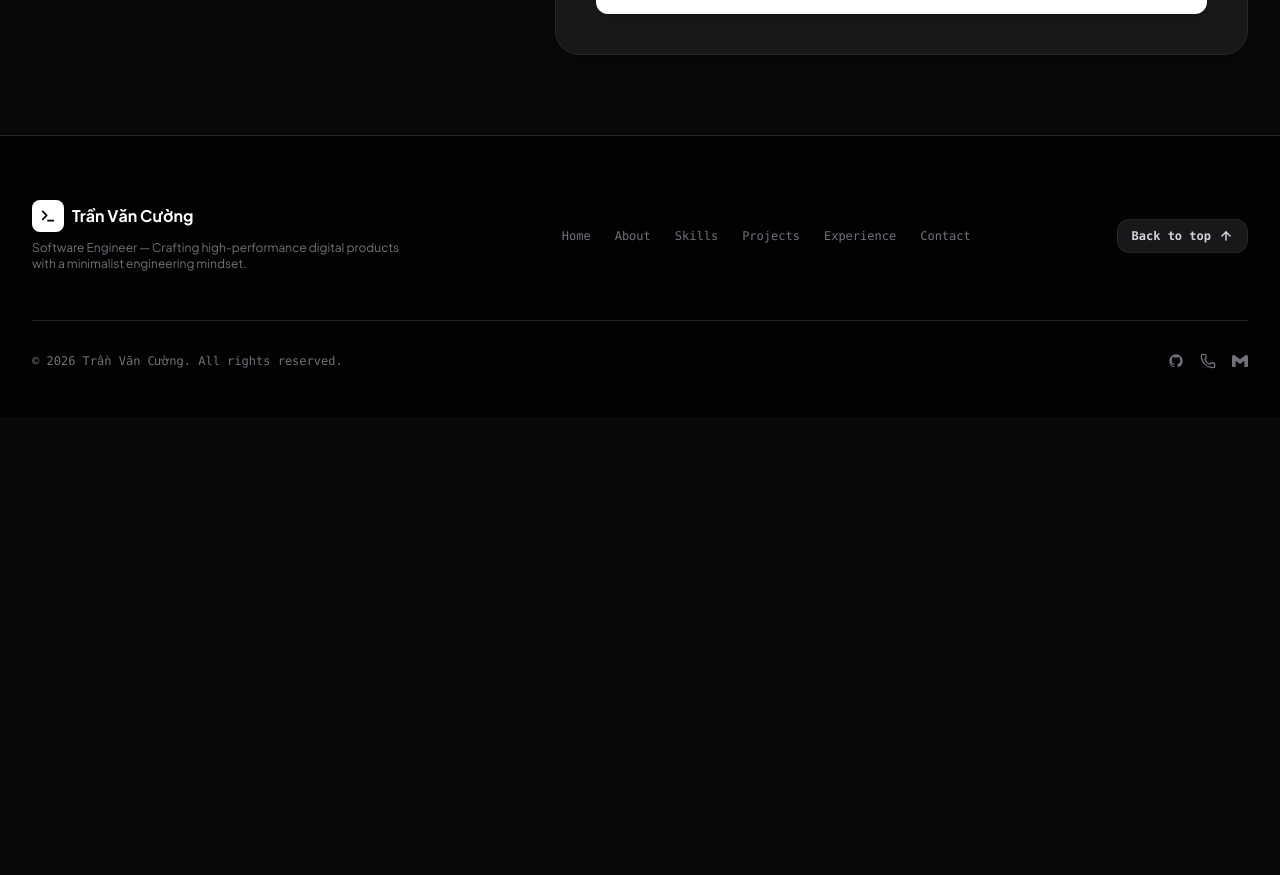
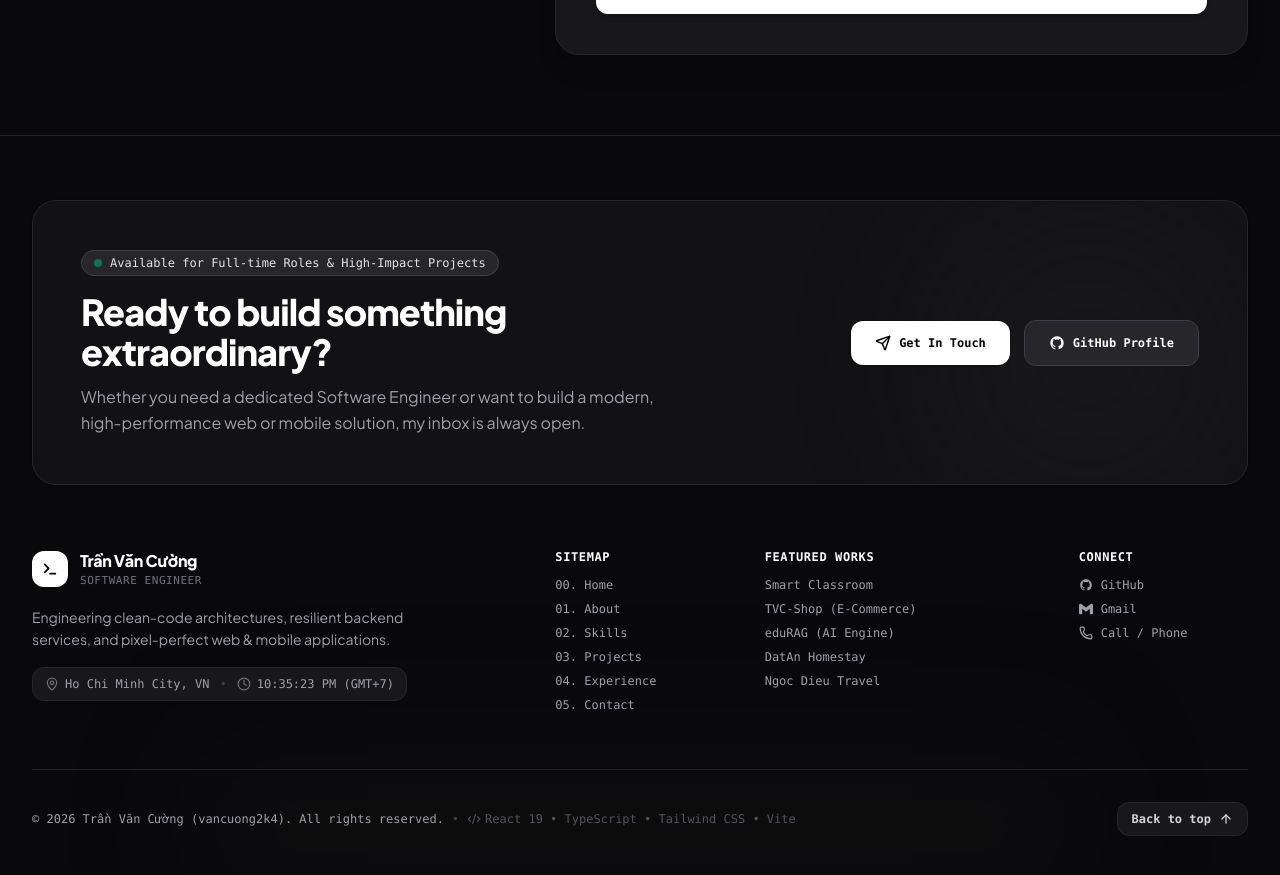
Before and after one commit to vancuong2k4/portfolio, a React (Vite) app: page / in a window 1280 px wide. Shown: the part 7940-8815 px from the top of the page. Before the commit the page ends 8357 px from the top, so only its background shows below. Built offline with nearby package versions, Linux system fonts and the light colour scheme.

Commit message:
feat(footer): redesign footer with professional CTA banner, multi-column sitemap, and live timezone clock

```diff
--- a/src/components/Footer.tsx
+++ b/src/components/Footer.tsx
@@ -1,9 +1,41 @@
-import React from 'react'
+import React, { useState, useEffect } from 'react'
 import { profileData } from '../data/portfolioData'
-import { ArrowUp, Terminal, Phone } from 'lucide-react'
+import {
+  ArrowUp,
+  Terminal,
+  Phone,
+  MapPin,
+  Clock,
+  ExternalLink,
+  Send,
+  Code2
+} from 'lucide-react'
 import { GithubIcon, GmailIcon } from './SocialIcons'
 
 export const Footer: React.FC = () => {
+  const [timeString, setTimeString] = useState<string>('')
+
+  useEffect(() => {
+    const updateTime = () => {
+      try {
+        const formatted = new Intl.DateTimeFormat('en-US', {
+          timeZone: 'Asia/Ho_Chi_Minh',
+          hour: '2-digit',
+          minute: '2-digit',
+          second: '2-digit',
+          hour12: true
+        }).format(new Date())
+        setTimeString(formatted)
+      } catch {
+        setTimeString('')
+      }
+    }
+
+    updateTime()
+    const interval = setInterval(updateTime, 1000)
+    return () => clearInterval(interval)
+  }, [])
+
   const scrollToTop = () => {
     window.scrollTo({ top: 0, behavior: 'smooth' })
   }
@@ -11,84 +43,240 @@ export const Footer: React.FC = () => {
   const currentYear = new Date().getFullYear()
 
   return (
-    <footer className="relative border-t border-zinc-200 dark:border-zinc-800 bg-white/70 dark:bg-black/70 backdrop-blur-md pt-16 pb-12">
-      <div className="max-w-7xl mx-auto px-4 sm:px-6 lg:px-8">
+    <footer className="relative border-t border-zinc-200 dark:border-zinc-800/80 bg-white dark:bg-[#09090b] pt-16 pb-12 overflow-hidden transition-colors duration-300">
 
-        <div className="flex flex-col md:flex-row items-center justify-between gap-8 pb-12 border-b border-zinc-200 dark:border-zinc-800">
+      {/* Ambient background glow */}
+      <div className="absolute bottom-0 left-1/2 -translate-x-1/2 w-3/4 max-w-4xl h-48 bg-gradient-to-t from-zinc-200/40 dark:from-zinc-800/20 to-transparent blur-3xl pointer-events-none" />
 
-          {/* Brand */}
-          <div className="flex flex-col items-center md:items-start text-center md:text-left">
-            <div className="flex items-center gap-2 mb-2">
-              <div className="w-8 h-8 rounded-lg bg-black dark:bg-white text-white dark:text-black flex items-center justify-center font-bold">
+      <div className="max-w-7xl mx-auto px-4 sm:px-6 lg:px-8 relative z-10">
+
+        {/* Pre-footer Call to Action Card */}
+        <div className="relative overflow-hidden mb-16 p-8 sm:p-12 rounded-3xl bg-zinc-50 dark:bg-zinc-900/60 border border-zinc-200 dark:border-zinc-800 shadow-sm">
+          {/* Subtle accent corner glow */}
+          <div className="absolute top-0 right-0 w-80 h-80 bg-zinc-200/50 dark:bg-zinc-800/30 rounded-full blur-3xl pointer-events-none" />
+
+          <div className="relative z-10 flex flex-col lg:flex-row items-start lg:items-center justify-between gap-8">
+            <div className="max-w-2xl">
+              <div className="inline-flex items-center gap-2 px-3 py-1 rounded-full text-xs font-mono font-medium bg-white dark:bg-zinc-800 border border-zinc-200 dark:border-zinc-700 text-zinc-800 dark:text-zinc-200 mb-4 shadow-2xs">
+                <span className="w-2 h-2 rounded-full bg-emerald-500 animate-pulse" />
+                <span>Available for Full-time Roles & High-Impact Projects</span>
+              </div>
+              <h3 className="text-2xl sm:text-3xl lg:text-4xl font-black text-zinc-900 dark:text-white tracking-tight">
+                Ready to build something extraordinary?
+              </h3>
+              <p className="mt-3 text-sm sm:text-base text-zinc-600 dark:text-zinc-400 leading-relaxed max-w-xl">
+                Whether you need a dedicated Software Engineer or want to build a modern, high-performance web or mobile solution, my inbox is always open.
+              </p>
+            </div>
+
+            <div className="flex flex-wrap items-center gap-3.5 w-full sm:w-auto">
+              <a
+                href="#contact"
+                className="flex-1 sm:flex-none inline-flex items-center justify-center gap-2 px-6 py-3.5 rounded-xl text-xs font-mono font-bold bg-black text-white dark:bg-white dark:text-black hover:bg-zinc-800 dark:hover:bg-zinc-200 shadow-sm transition-all active:scale-95 cursor-pointer"
+              >
+                <Send className="w-4 h-4 stroke-[2.2]" />
+                <span>Get In Touch</span>
+              </a>
+              <a
+                href={profileData.github}
+                target="_blank"
+                rel="noreferrer"
+                className="flex-1 sm:flex-none inline-flex items-center justify-center gap-2 px-6 py-3.5 rounded-xl text-xs font-mono font-bold bg-white dark:bg-zinc-800 text-zinc-900 dark:text-white border border-zinc-200 dark:border-zinc-700 hover:border-zinc-400 dark:hover:border-zinc-500 shadow-xs transition-all active:scale-95 cursor-pointer"
+              >
+                <GithubIcon className="w-4 h-4" />
+                <span>GitHub Profile</span>
+              </a>
+            </div>
+          </div>
+        </div>
+
+        {/* Main Footer Navigation Grid */}
+        <div className="grid grid-cols-1 md:grid-cols-2 lg:grid-cols-12 gap-10 pb-14 border-b border-zinc-200 dark:border-zinc-800/80">
+
+          {/* Brand & Live Local Time (5 cols) */}
+          <div className="lg:col-span-5 space-y-4">
+            <div className="flex items-center gap-3">
+              <div className="w-9 h-9 rounded-xl bg-black dark:bg-white text-white dark:text-black flex items-center justify-center font-bold shadow-xs">
                 <Terminal className="w-4 h-4 stroke-[2.5]" />
               </div>
-              <span className="font-bold text-base text-zinc-900 dark:text-white">
-                {profileData.name}
-              </span>
+              <div>
+                <span className="font-black text-base tracking-tight text-zinc-900 dark:text-white block">
+                  {profileData.name}
+                </span>
+                <span className="text-[11px] font-mono text-zinc-500 uppercase tracking-wider block">
+                  {profileData.role}
+                </span>
+              </div>
             </div>
-            <p className="text-xs text-zinc-500 max-w-sm">
-              {profileData.role} — Crafting high-performance digital products with a minimalist engineering mindset.
+
+            <p className="text-xs sm:text-sm text-zinc-600 dark:text-zinc-400 leading-relaxed max-w-sm">
+              Engineering clean-code architectures, resilient backend services, and pixel-perfect web & mobile applications.
             </p>
+
+            {/* Live Location & Local Time Widget */}
+            <div className="inline-flex flex-wrap items-center gap-2.5 p-2.5 sm:px-3 sm:py-2 rounded-xl bg-zinc-100/80 dark:bg-zinc-900 border border-zinc-200 dark:border-zinc-800 text-xs font-mono text-zinc-600 dark:text-zinc-400">
+              <div className="flex items-center gap-1.5">
+                <MapPin className="w-3.5 h-3.5 text-zinc-500 shrink-0" />
+                <span>Ho Chi Minh City, VN</span>
+              </div>
+              <span className="text-zinc-300 dark:text-zinc-700">•</span>
+              <div className="flex items-center gap-1.5">
+                <Clock className="w-3.5 h-3.5 text-zinc-500 shrink-0" />
+                <span>{timeString ? `${timeString} (GMT+7)` : 'GMT+7 (ICT)'}</span>
+              </div>
+            </div>
           </div>
 
-          {/* Quick links */}
-          <div className="flex flex-wrap items-center justify-center gap-6 text-xs font-mono font-medium text-zinc-500">
-            <a href="#home" className="hover:text-black dark:hover:text-white transition-colors">Home</a>
-            <a href="#about" className="hover:text-black dark:hover:text-white transition-colors">About</a>
-            <a href="#skills" className="hover:text-black dark:hover:text-white transition-colors">Skills</a>
-            <a href="#projects" className="hover:text-black dark:hover:text-white transition-colors">Projects</a>
-            <a href="#experience" className="hover:text-black dark:hover:text-white transition-colors">Experience</a>
-            <a href="#contact" className="hover:text-black dark:hover:text-white transition-colors">Contact</a>
+          {/* Column 2: Sitemap Navigation (2 cols) */}
+          <div className="lg:col-span-2 space-y-3">
+            <p className="text-xs font-mono font-bold uppercase tracking-wider text-zinc-900 dark:text-white">
+              Sitemap
+            </p>
+            <ul className="space-y-2 text-xs font-mono text-zinc-500 dark:text-zinc-400">
+              <li>
+                <a href="#home" className="hover:text-black dark:hover:text-white transition-colors">00. Home</a>
+              </li>
+              <li>
+                <a href="#about" className="hover:text-black dark:hover:text-white transition-colors">01. About</a>
+              </li>
+              <li>
+                <a href="#skills" className="hover:text-black dark:hover:text-white transition-colors">02. Skills</a>
+              </li>
+              <li>
+                <a href="#projects" className="hover:text-black dark:hover:text-white transition-colors">03. Projects</a>
+              </li>
+              <li>
+                <a href="#experience" className="hover:text-black dark:hover:text-white transition-colors">04. Experience</a>
+              </li>
+              <li>
+                <a href="#contact" className="hover:text-black dark:hover:text-white transition-colors">05. Contact</a>
+              </li>
+            </ul>
           </div>
 
-          {/* Back to top button */}
-          <div>
-            <button
-              onClick={scrollToTop}
-              aria-label="Scroll to top"
-              className="group flex items-center gap-2 px-3.5 py-2 rounded-xl text-xs font-mono font-bold text-zinc-700 dark:text-zinc-300 bg-zinc-100 dark:bg-zinc-900 hover:bg-zinc-200 dark:hover:bg-zinc-800 border border-zinc-200 dark:border-zinc-800 hover:border-zinc-400 dark:hover:border-zinc-600 transition-all cursor-pointer"
-            >
-              <span>Back to top</span>
-              <ArrowUp className="w-3.5 h-3.5 stroke-[2.5] text-zinc-700 dark:text-zinc-300 group-hover:text-black dark:group-hover:text-white group-hover:-translate-y-0.5 transition-all" />
-            </button>
+          {/* Column 3: Featured Works (3 cols) */}
+          <div className="lg:col-span-3 space-y-3">
+            <p className="text-xs font-mono font-bold uppercase tracking-wider text-zinc-900 dark:text-white">
+              Featured Works
+            </p>
+            <ul className="space-y-2 text-xs font-mono text-zinc-500 dark:text-zinc-400">
+              <li>
+                <a
+                  href="https://github.com/vancuong2k4/Smart-Classroom-Management-System"
+                  target="_blank"
+                  rel="noreferrer"
+                  className="hover:text-black dark:hover:text-white transition-colors flex items-center justify-between group"
+                >
+                  <span className="truncate">Smart Classroom</span>
+                  <ExternalLink className="w-3 h-3 opacity-0 group-hover:opacity-100 transition-opacity shrink-0 ml-1" />
+                </a>
+              </li>
+              <li>
+                <a
+                  href="https://github.com/vancuong2k4/TVC-Shop"
+                  target="_blank"
+                  rel="noreferrer"
+                  className="hover:text-black dark:hover:text-white transition-colors flex items-center justify-between group"
+                >
+                  <span className="truncate">TVC-Shop (E-Commerce)</span>
+                  <ExternalLink className="w-3 h-3 opacity-0 group-hover:opacity-100 transition-opacity shrink-0 ml-1" />
+                </a>
+              </li>
+              <li>
+                <a
+                  href="https://github.com/vancuong2k4/eduRAG"
+                  target="_blank"
+                  rel="noreferrer"
+                  className="hover:text-black dark:hover:text-white transition-colors flex items-center justify-between group"
+                >
+                  <span className="truncate">eduRAG (AI Engine)</span>
+                  <ExternalLink className="w-3 h-3 opacity-0 group-hover:opacity-100 transition-opacity shrink-0 ml-1" />
+                </a>
+              </li>
+              <li>
+                <a
+                  href="https://vancuong2k4.github.io/DatAnHomestay/"
+                  target="_blank"
+                  rel="noreferrer"
+                  className="hover:text-black dark:hover:text-white transition-colors flex items-center justify-between group"
+                >
+                  <span className="truncate">DatAn Homestay</span>
+                  <ExternalLink className="w-3 h-3 opacity-0 group-hover:opacity-100 transition-opacity shrink-0 ml-1" />
+                </a>
+              </li>
+              <li>
+                <a
+                  href="https://vancuong2k4.github.io/travel-ngocdieu/"
+                  target="_blank"
+                  rel="noreferrer"
+                  className="hover:text-black dark:hover:text-white transition-colors flex items-center justify-between group"
+                >
+                  <span className="truncate">Ngoc Dieu Travel</span>
+                  <ExternalLink className="w-3 h-3 opacity-0 group-hover:opacity-100 transition-opacity shrink-0 ml-1" />
+                </a>
+              </li>
+            </ul>
+          </div>
+
+          {/* Column 4: Channels & Direct (2 cols) */}
+          <div className="lg:col-span-2 space-y-3">
+            <p className="text-xs font-mono font-bold uppercase tracking-wider text-zinc-900 dark:text-white">
+              Connect
+            </p>
+            <ul className="space-y-2 text-xs font-mono text-zinc-500 dark:text-zinc-400">
+              <li>
+                <a
+                  href={profileData.github}
+                  target="_blank"
+                  rel="noreferrer"
+                  className="hover:text-black dark:hover:text-white transition-colors flex items-center gap-2 group"
+                >
+                  <GithubIcon className="w-3.5 h-3.5 shrink-0" />
+                  <span>GitHub</span>
+                </a>
+              </li>
+              <li>
+                <a
+                  href={`mailto:${profileData.email}`}
+                  className="hover:text-black dark:hover:text-white transition-colors flex items-center gap-2 group"
+                >
+                  <GmailIcon className="w-3.5 h-3.5 shrink-0" />
+                  <span>Gmail</span>
+                </a>
+              </li>
+              <li>
+                <a
+                  href={`tel:${profileData.phone}`}
+                  className="hover:text-black dark:hover:text-white transition-colors flex items-center gap-2 group"
+                >
+                  <Phone className="w-3.5 h-3.5 shrink-0" />
+                  <span>Call / Phone</span>
+                </a>
+              </li>
+            </ul>
           </div>
 
         </div>
 
-        {/* Bottom Bar */}
-        <div className="pt-8 flex flex-col sm:flex-row items-center justify-between gap-4 text-xs font-mono text-zinc-500">
-          <div>
-            © {currentYear} {profileData.name}. All rights reserved.
+        {/* Bottom Bar: Copyright & Tech Details & Back to Top */}
+        <div className="pt-8 flex flex-col sm:flex-row items-center justify-between gap-4 text-xs font-mono text-zinc-500 dark:text-zinc-400">
+          <div className="flex flex-wrap items-center justify-center sm:justify-start gap-2 text-center sm:text-left">
+            <span>© {currentYear} {profileData.name} ({profileData.nickname}). All rights reserved.</span>
+            <span className="hidden sm:inline text-zinc-300 dark:text-zinc-700">•</span>
+            <span className="text-zinc-400 dark:text-zinc-600 inline-flex items-center gap-1">
+              <Code2 className="w-3.5 h-3.5" />
+              <span>React 19 • TypeScript • Tailwind CSS • Vite</span>
+            </span>
           </div>
 
-          <div className="flex items-center gap-4">
-            <a
-              href={profileData.github}
-              target="_blank"
-              rel="noreferrer"
-              aria-label="GitHub"
-              className="text-zinc-500 hover:text-black dark:hover:text-white transition-colors"
-              title="GitHub Profile"
-            >
-              <GithubIcon className="w-4 h-4" />
-            </a>
-            <a
-              href={`tel:${profileData.phone}`}
-              aria-label="Phone"
-              className="text-zinc-500 hover:text-black dark:hover:text-white transition-colors"
-              title={`Call: ${profileData.phone}`}
-            >
-              <Phone className="w-4 h-4 stroke-[2]" />
-            </a>
-            <a
-              href={`mailto:${profileData.email}`}
-              aria-label="Email"
-              className="text-zinc-500 hover:text-black dark:hover:text-white transition-colors"
-              title={`Gmail: ${profileData.email}`}
-            >
-              <GmailIcon className="w-4 h-4" />
-            </a>
-          </div>
+          <button
+            onClick={scrollToTop}
+            aria-label="Scroll to top"
+            className="group inline-flex items-center gap-2 px-3.5 py-2 rounded-xl text-xs font-mono font-bold text-zinc-700 dark:text-zinc-300 bg-zinc-100 dark:bg-zinc-900 hover:text-black dark:hover:text-white hover:bg-zinc-200 dark:hover:bg-zinc-800 border border-zinc-200 dark:border-zinc-800 hover:border-zinc-400 dark:hover:border-zinc-600 transition-all cursor-pointer shadow-2xs"
+          >
+            <span>Back to top</span>
+            <ArrowUp className="w-3.5 h-3.5 stroke-[2.2] group-hover:-translate-y-0.5 transition-transform" />
+          </button>
         </div>
 
       </div>
```
